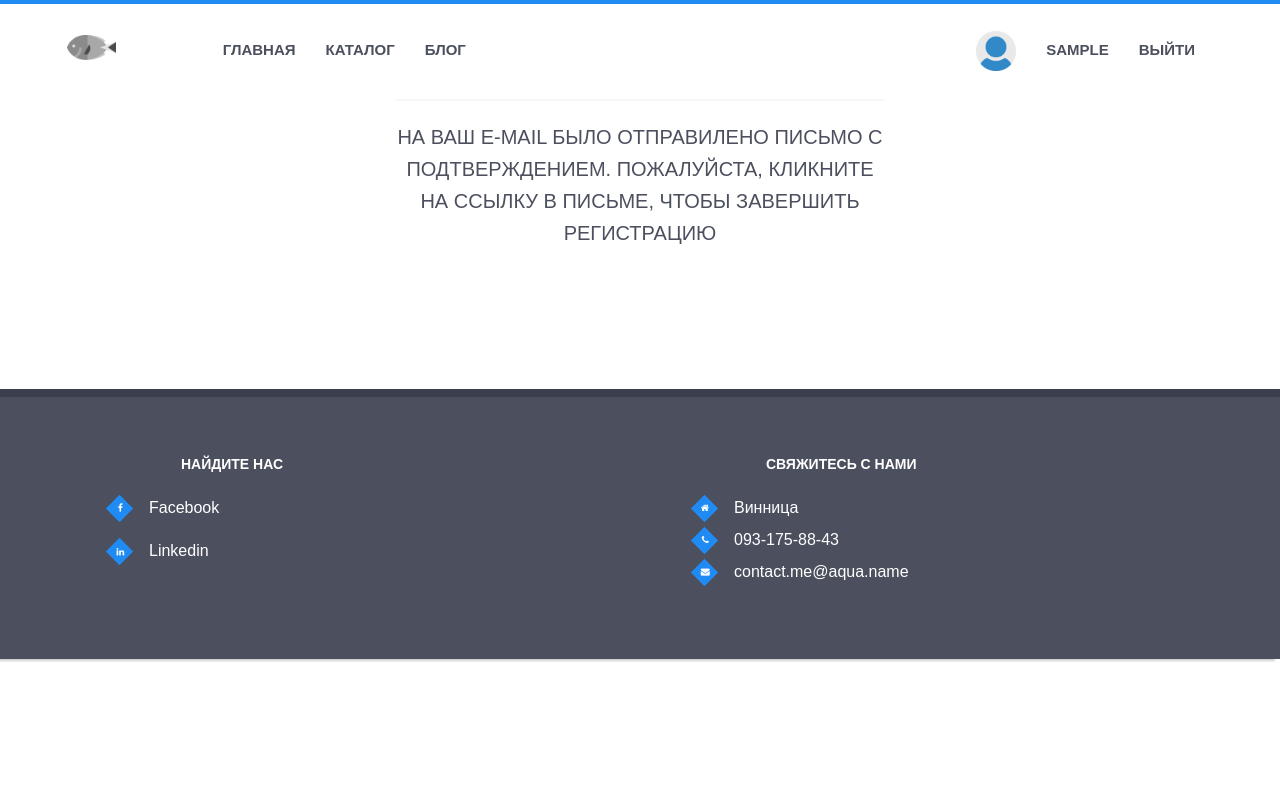
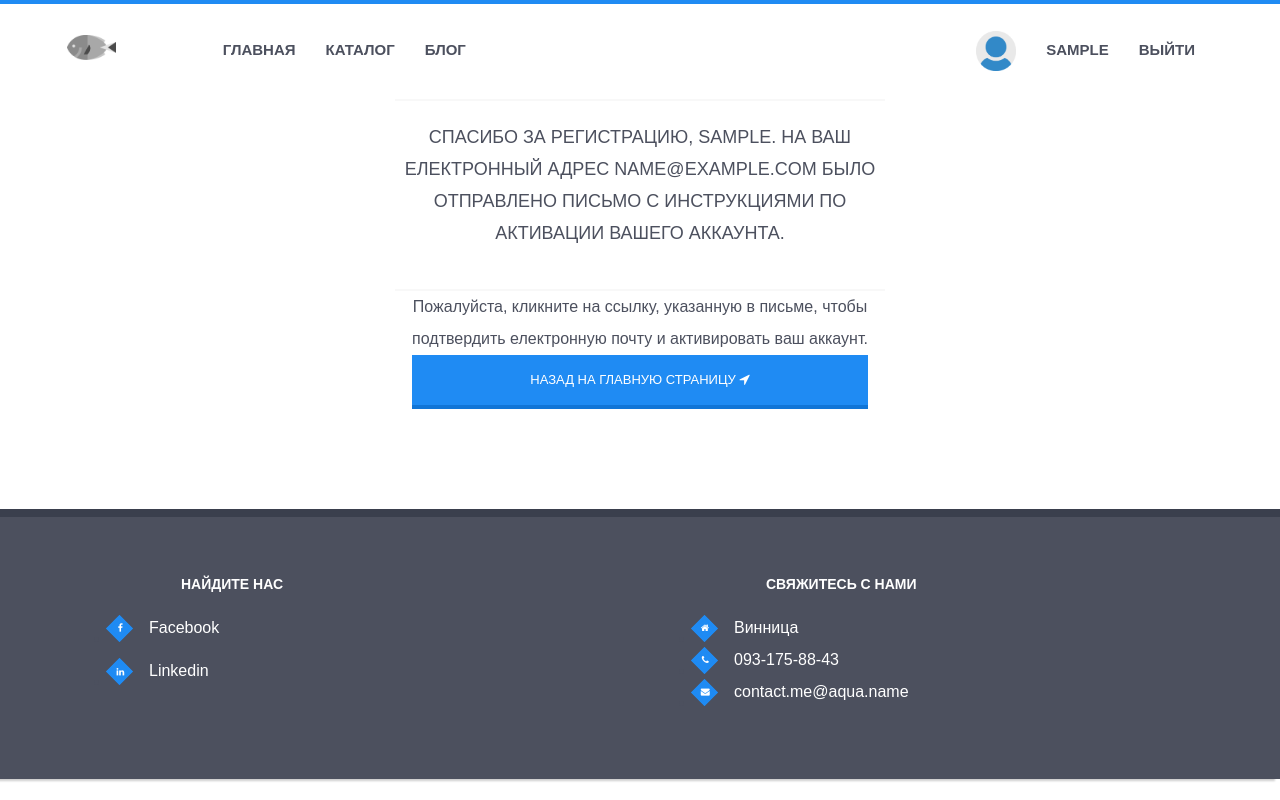
Before and after one commit to Taniadz/fish, a Flask app: page /confirm_email in a window 1280 px wide. Run offline with Flask 2, Linux system fonts and the light colour scheme; the visitor is signed in with stand-in values (Sample User, id 1); data comes from the database, SQL or seed files in the repository; parts of the project's set-up code (start-up, migrations or seed data) failed here and were passed over; some libraries are stand-ins or nearby versions; some web fonts are replaced.

Commit message:
change forms

```diff
--- a/application/forms.py
+++ b/application/forms.py
@@ -47,7 +47,7 @@ class UserEditForm(FlaskForm):
     ])
 
 class TagsForm(FlaskForm):
-    name = StringField('Тег', widget=TextArea())
+    name = StringField('Тег', validators = [Length(min = 1,max = 32)], widget=TextArea())
 
 class PostForm(FlaskForm):
     title = StringField('Заголовок', [validators.Length(min = 1,max=300, message="Длина заголовка должна быть от 1 до 300 символов")])
--- a/application/views.py
+++ b/application/views.py
@@ -105,14 +105,11 @@ def add_post():
     form = PostForm(CombinedMultiDict((request.files, request.form)))
     if request.is_xhr:
         tags = get_tags_name(request.form.get("letter"))
-        print(tags, "taaaaaaaaaaaaaaags")
         data = {'tags_menu': render_template('tags_menu.html',
                                             tags=tags)}
-        print(data, "data")
         return jsonify(data)
 
     if request.method == 'POST' and form.validate_on_submit():
-        print(form.body.data.strip())
         filename = create_filename(form.file.data)
         post = create_obj(Post,
                           title=form.title.data.strip(),
@@ -121,13 +118,13 @@ def add_post():
                           image=filename)
 
         for t in form.tags.data:
-            tag = get_or_create(Tag, name = t["name"])
-
-
-            post.tags.append(tag[0])
-            db.session.commit()
+            tag_name = t["name"][:32]
+            if tag_name:
+                tag = get_or_create(Tag, name = tag_name)
+                if tag[1]: # if tag created
+                    post.tags.append(tag[0])
+                    db.session.commit()
         return redirect(url_for('singlepost', postid=post.id))
-
     return render_template("add_post.html", form=form)
 
 
--- a/static/js/comment.js
+++ b/static/js/comment.js
@@ -113,7 +113,6 @@ function edit_comment(event, id, url) {
 
 $(".edit_comment").submit(function(event) {
     var id = $(this).attr("id");
-    alert(id);
     var formData = new FormData($(this)[0]);
     $.ajax({
         type: "POST",
--- a/static/js/single_post.js
+++ b/static/js/single_post.js
@@ -38,11 +38,7 @@ function post_comment(post_id, sort, event) {
 }
 
 function ShowCommentForm() {
-    $("#hiden_form1.post-form").slideToggle(400);
-    $("form#form1.comment_form textarea").val("Добавьте свой комментарий");
-    $("form#form1.comment_form textarea").focus(function(){$("form#form1.comment_form textarea").val("");});
-
-
+    $("#hiden_form1.post-form").slideToggle(200);
 }
 
 // delete post and redirect
--- a/static/js/single_product.js
+++ b/static/js/single_product.js
@@ -74,9 +74,7 @@ function product_comment(product_id, sort, event) {
 }
 
 function ShowProdCommentForm() {
-    $("#hiden_form1.product-form").slideToggle(400);
-    $("form#form1.comment_form textarea").val("Добавьте свой комментарий");
-    $("form#form1.comment_form textarea").focus(function(){$("form#form1.comment_form textarea").val("");});
+    $("#hiden_form1.product-form").slideToggle(200);
 
 }
 
--- a/templates/confirm_email.html
+++ b/templates/confirm_email.html
@@ -1,13 +1,23 @@
 
 {% extends "base.html" %}
 {% block body %}
-<section class="ct-errorText text-center text-uppercase  ct-u-paddingTop0 ct-u-paddingBottom100">
+<section class="ct-errorText text-center ct-u-paddingTop0 ct-u-paddingBottom100">
     <div class="container">
 
-        <p class="ct-u-size20 ct-u-paddingTop20 ct-u-paddingBottom40">
-            На ваш Е-mail было отправилено письмо с подтверждением.
-            Пожалуйста, кликните на ссылку в письме, чтобы завершить регистрацию
+        <p class="ct-u-size18 text-uppercase ct-u-paddingTop20 ct-u-paddingBottom40">
+
+            Спасибо за регистрацию, {{ current_user.username }}. На ваш електронный адрес {{ current_user.email }} было отправлено письмо
+            с инструкциями по
+            активации вашего аккаунта.
         </p>
+        <p>
+Пожалуйста, кликните на ссылку, указанную в письме, чтобы подтвердить електронную почту и активировать ваш аккаунт.
+
+
+        </p>
+        <a href="{{ url_for('index') }}" class="btn btn-motive">
+           <span>назад на главную страницу  <i class="fa fa-location-arrow"> </i></span>
+       </a>
 
     </div>
 </section>
--- a/templates/single_post.html
+++ b/templates/single_post.html
@@ -142,7 +142,7 @@
                         {{form.hidden_tag()}}
 
                         <div class="form-group col-xs-9 col-sm-9">
-                            {{form.text(class_="form-control", rows=2)}}
+                            {{form.text(class_="form-control", rows=2, placeholder="Оставить комментарий...")}}
 
                         </div>
                         <div id ="hide" class="form-group col-xs-3 col-sm-2">
--- a/templates/single_product.html
+++ b/templates/single_product.html
@@ -158,7 +158,7 @@
                         {{form.hidden_tag()}}
 
                         <div class="form-group col-xs-9 col-sm-9">
-                            {{form.text(class_="form-control", rows=2)}}
+                            {{form.text(class_="form-control", rows=2, placeholder="Оставить комментарий...")}}
 
                         </div>
                         <div id ="hide" class="form-group col-xs-3 col-sm-2">
```
Also changed, not shown: templates/user.html (+12 -0 lines), 1 other file.
